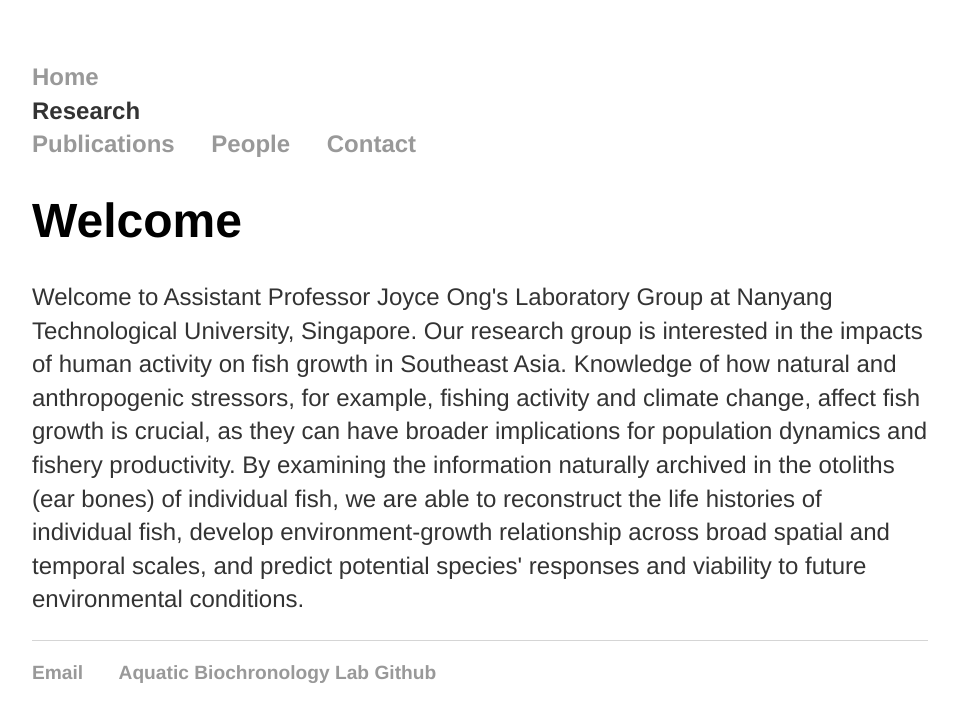
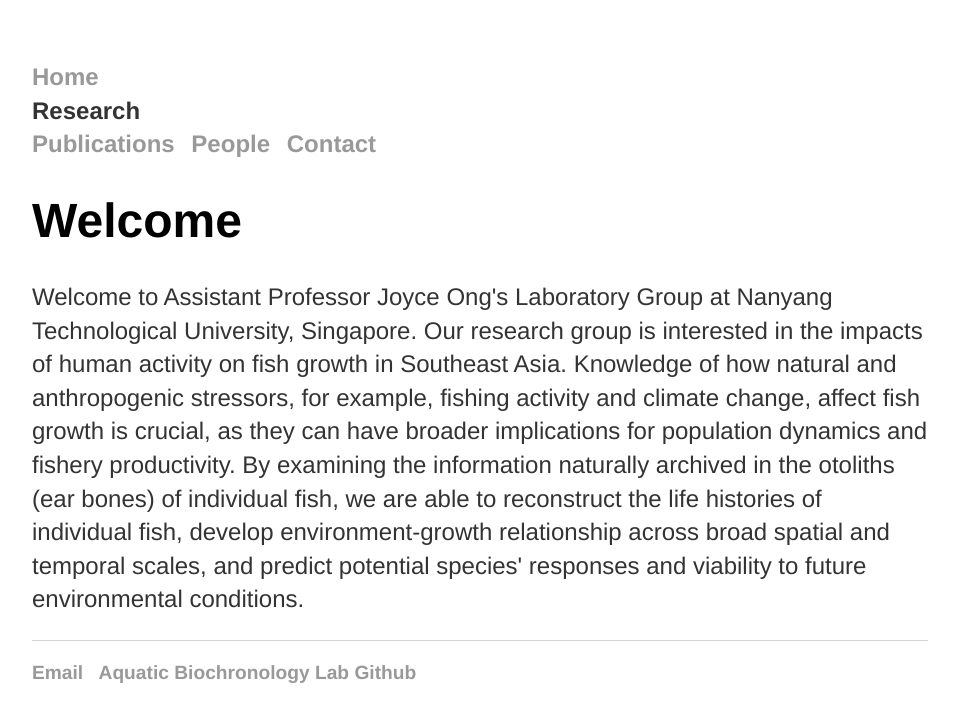
Before and after one commit to Aquatic-Biochronology-Lab/Aquatic-Biochronology-Lab.github.io, a Jekyll site: the page built from index.html, in a window 1280 px wide. Shown: the top 722 px of the page, without its empty margins (160-1117 px from the left). Built offline with Jekyll 4.4.1, drawn with Linux system fonts in a browser that asks for light colours.

Commit message:
Update main.css

```diff
--- a/css/main.css
+++ b/css/main.css
@@ -13,7 +13,7 @@ nav ul, footer ul {
 
 nav ul li, footer ul li {
     display: inline;
-    margin-right: 30px;
+    margin-right: 10px;
 }
 
 a {
```
